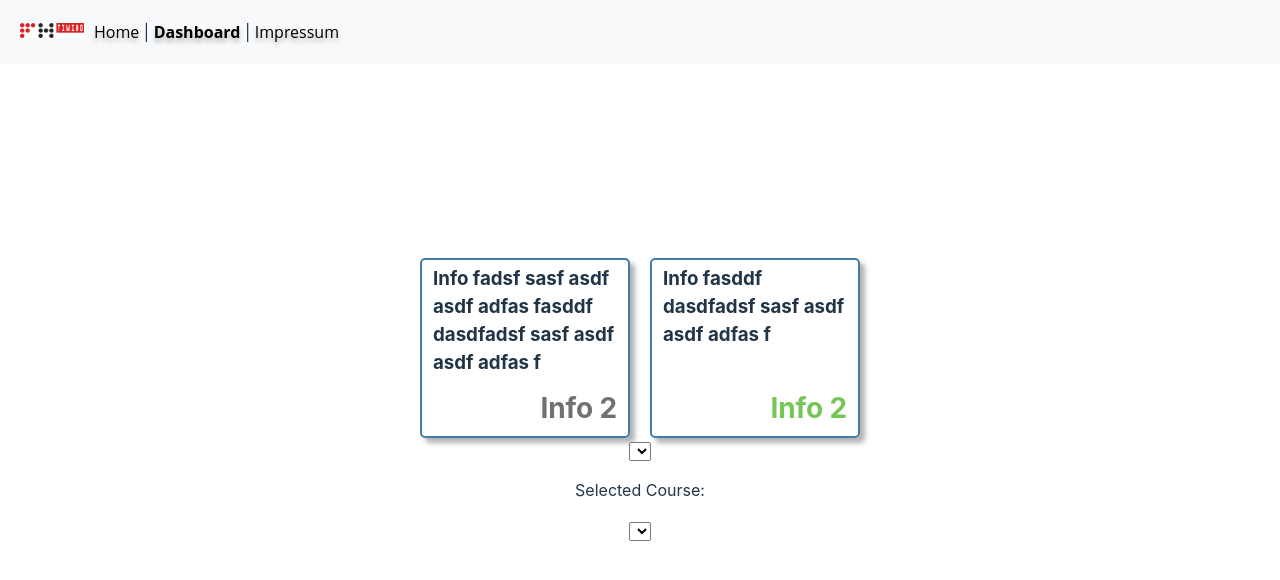
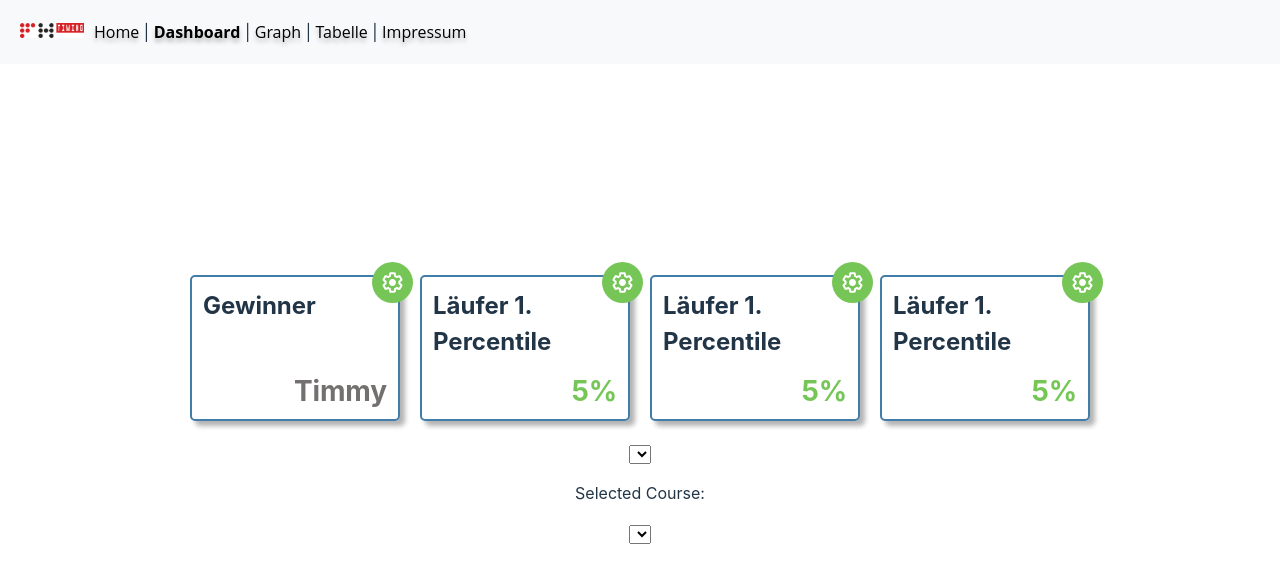
Before and after one commit to szeminator/fhtiming, a Vue app in the folder dashboard/: page /dashboard in a window 1280 px wide. Shown: the top 580 px of the page. Built offline with nearby package versions, Linux system fonts and the light colour scheme.

Commit message:
adjusted design

```diff
--- a/dashboard/src/App.vue
+++ b/dashboard/src/App.vue
@@ -23,7 +23,7 @@ import FHTimingHeader from './views/FHTimingHeader.vue'
 }
 
 .container {
-    padding-top: 50px;
+    padding-top: 10px;
   }
 
 </style>
--- a/dashboard/src/components/Dashboard.vue
+++ b/dashboard/src/components/Dashboard.vue
@@ -2,6 +2,8 @@
   <div class="info-container">
     <InfoBoxValue title="Info" />
     <InfoBoxPercentage title="Info2" />
+    <InfoBoxPercentage title="Info3" />
+    <InfoBoxPercentage title="Info5" />
   </div>
   <div>
   <select v-model="selectedCourse">
@@ -51,14 +53,14 @@ watch(selectedCourse, async (newCourse) => {
 onMounted(() => {
   console.log(courses);
 });
-
-
 </script>
 
 <style scoped>
 .info-container {
   display: flex;
   justify-content: flex-start;
-  gap: 20px; /* Adjust the gap as needed */
+  gap: 20px;
+  margin-bottom: 20px;
+  margin-top: 20px;
 }
 </style>
--- a/dashboard/src/components/InfoBoxPercentage.vue
+++ b/dashboard/src/components/InfoBoxPercentage.vue
@@ -13,29 +13,35 @@ const {
 
 <template>
   <div class="infobox">
-    <h3 class="text-lg font-semibold title">Info fasddf dasdfadsf sasf asdf asdf adfas   f</h3>
-    <p class="content">Info 2</p>
+    <img src="/config.svg" alt="Config" class="config-icon" />
+    <h3 class="text-lg font-semibold title">Läufer 1. Percentile</h3>
+    <p class="content">5%</p>
   </div>
-  </template>
+ </template>
 
   <style scoped>
   .infobox {
+    position: relative;
     display: flex;
     flex-direction: column;
     width: 188px;
     min-height: 108px; /* Minimum height */
-    padding: 3px 9px 9px 9px; /* Increased padding for the box */
+    padding: 9px; /* Increased padding for the box */
     align-items: flex-start;
     gap: 10px;
     border-radius: 5px;
     border: 2px solid var(--Bright-Cape-colors-BC-Blue, #417DA8);
     box-shadow: 5px 5px 5px 0px rgba(0, 0, 0, 0.30);
+    position: relative;
   }
 
   .title {
     align-self: flex-start;
     margin: 0px;
     text-align: left;
+    font-size: 24px;
+    font-style: normal;
+    font-weight: 700;
   }
 
   .content {
@@ -56,4 +62,13 @@ const {
     width: 100%;
     box-sizing: border-box;
   }
+
+  .config-icon {
+    position: absolute;
+    top: -15px;
+    right: -15px;
+    background-color: #76C657;
+    border-radius: 50%;
+    padding: 8px;
+  }
   </style>
--- a/dashboard/src/components/InfoBoxValue.vue
+++ b/dashboard/src/components/InfoBoxValue.vue
@@ -13,18 +13,20 @@ const {
 
 <template>
   <div class="infobox">
-    <h3 class="text-lg font-semibold title">Info fadsf sasf asdf asdf adfas  fasddf dasdfadsf sasf asdf asdf adfas   f</h3>
-    <p class="content">Info 2</p>
+    <img src="/config.svg" alt="Config" class="config-icon" />
+    <h3 class="text-lg font-semibold title">Gewinner</h3>
+    <p class="content">Timmy</p>
   </div>
   </template>
 
   <style scoped>
   .infobox {
+    position: relative;
     display: flex;
     flex-direction: column;
     width: 188px;
     min-height: 108px; /* Minimum height */
-    padding: 3px 9px 9px 9px; /* Increased padding for the box */
+    padding: 9px; /* Increased padding for the box */
     align-items: flex-start;
     gap: 10px;
     border-radius: 5px;
@@ -36,6 +38,9 @@ const {
     align-self: flex-start;
     margin: 0px;
     text-align: left;
+    font-size: 24px;
+    font-style: normal;
+    font-weight: 700;
   }
 
   .content {
@@ -56,4 +61,14 @@ const {
     width: 100%;
     box-sizing: border-box;
   }
+
+  .config-icon {
+    position: absolute;
+    z-index: 1000;
+    top: -15px;
+    right: -15px;
+    background-color: #76C657;
+    border-radius: 50%;
+    padding: 8px;
+  }
   </style>
--- a/dashboard/src/components/StartDialog.vue
+++ b/dashboard/src/components/StartDialog.vue
@@ -8,9 +8,11 @@
       </p>
     </div>
     <div>
+      <form @submit.prevent="loadEvent">
         <input type="text" v-model="textInput" placeholder="Enter a number" class="input-field">
         <p class="error-text" v-if="isError">Bitte eine gültige RaceID eingeben</p>
         <button class="start-button" @click="loadEvent">START</button>
+      </form>
     </div>
   </template>
 
--- a/dashboard/src/views/FHTimingHeader.vue
+++ b/dashboard/src/views/FHTimingHeader.vue
@@ -1,8 +1,11 @@
 <template>
   <nav class="navbar">
-    <img src="/logo.png" alt="FH-Timing Icon" class="navbar-icon" />
+    <router-link to="/">
+    <img src="/logo.png" alt="FH-Timing Icon" class="navbar-icon" /></router-link>
     <router-link to="/" class="nav-link">Home</router-link> |
     <router-link to="/dashboard" class="nav-link">Dashboard</router-link> |
+    <router-link to="/graph" class="nav-link">Graph</router-link> |
+    <router-link to="/table" class="nav-link">Tabelle</router-link> |
     <router-link to="/impressum" class="nav-link">Impressum</router-link>
   </nav>
 </template>
```
Also changed, not shown: dashboard/public/config.svg (added), 1 other file (tests, documents, lock files or other folders).
